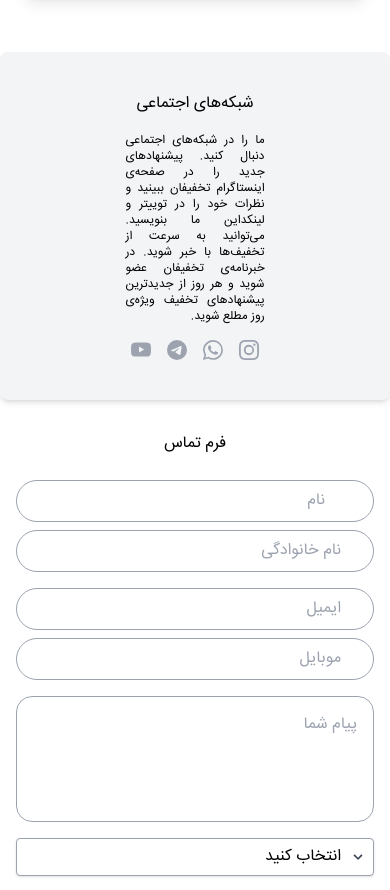
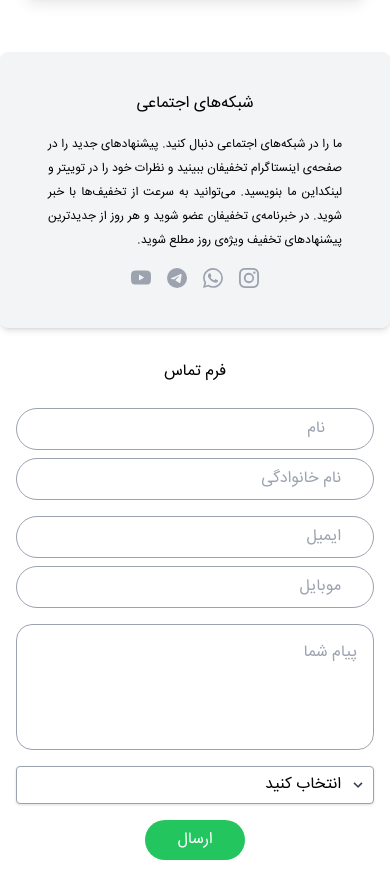
Before and after one commit to imandev989/Mester03, a Next.js app: page /en/contact-us in a window 390 px wide. Shown: the part 820-1710 px from the top of the page. Built offline with nearby package versions, Linux system fonts and the light colour scheme; what tailwindcss-flip would draw is missing.

Commit message:
modify contact-us

```diff
--- a/app/[locale]/contact-us/ContactAdress.jsx
+++ b/app/[locale]/contact-us/ContactAdress.jsx
@@ -11,7 +11,7 @@ const ContactAdress = () => {
                 <span>پاسخگوی شما خواهیم بود</span>
               </div>
               <div className="pb-4 px-4">
-                <p className="px-2">
+                <p className="px-2 leading-6">
                   برای ارتباط با ما و مطرح کردن هر نوع ابهام، انتقاد و پیشنهاد
                   در رابطه با خدمات، شیوه‌ی خرید از تخفیفان، یا شرایط و نحوه‌ی
                   استفاده از کوپن تخفیفان از طریق شماره تلفن و ایمیل زیر در تماس
--- a/app/[locale]/contact-us/ContactSocial.jsx
+++ b/app/[locale]/contact-us/ContactSocial.jsx
@@ -16,12 +16,12 @@ const ContactSocial = () => {
               alt="تماس با ما"
             />
           </div>
-          <div className="flex flex-col items-center gap-4 w-1/2">
+          <div className="flex flex-col items-center gap-4 lg:w-1/2">
             <div>
               <span>شبکه‌های اجتماعی</span>
             </div>
             <div className="w-full ">
-              <p className="px-2 text-justify text-xs sm:text-sm">
+              <p className="px-2 text-justify text-xs sm:text-sm w-full leading-6">
                 ما را در شبکه‌های اجتماعی دنبال کنید. پیشنهادهای جدید را در
                 صفحه‌ی اینستاگرام تخفیفان ببینید و نظرات خود را در توییتر و
                 لینکداین ما بنویسید. می‌توانید به سرعت از تخفیف‌ها با خبر شوید.
```
